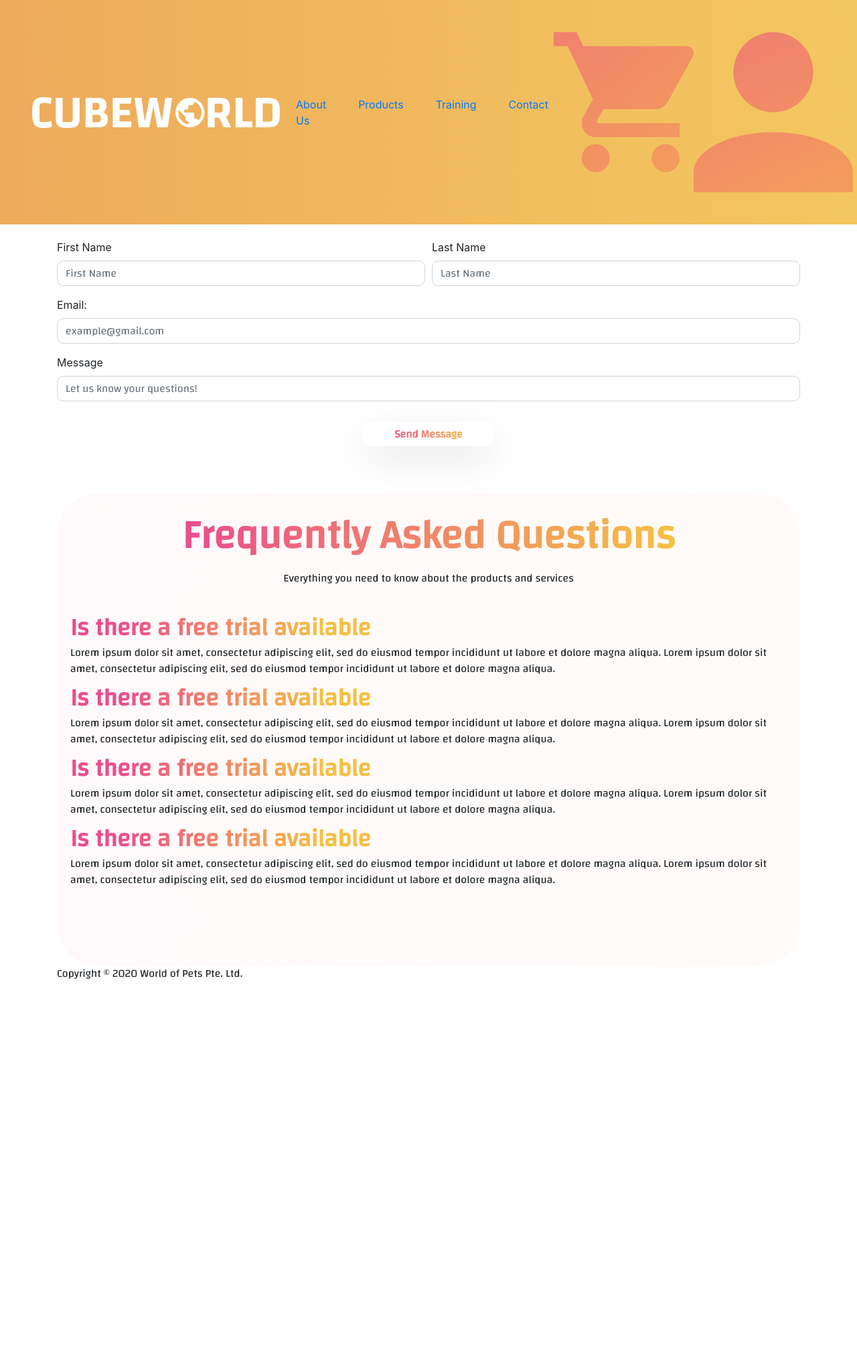
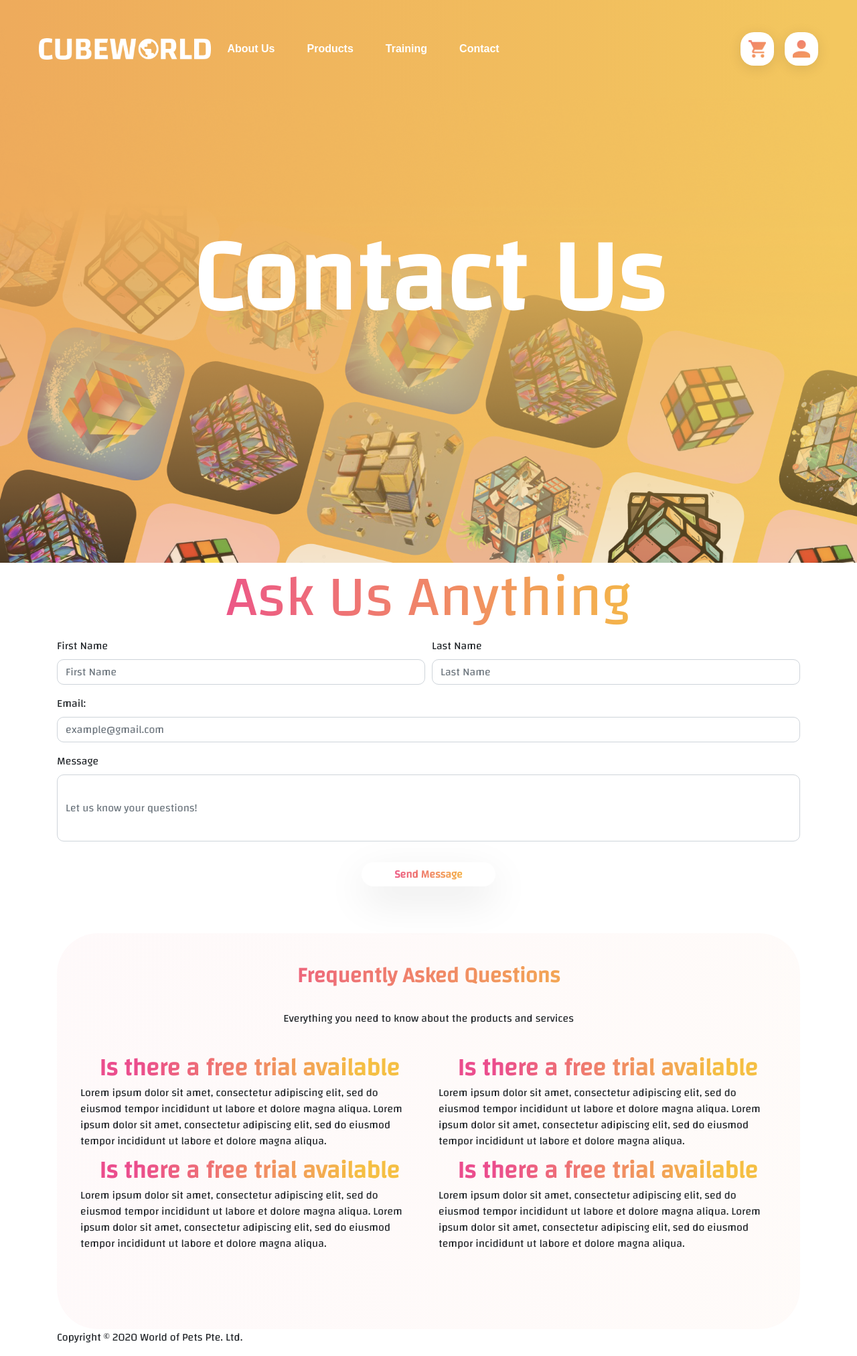
Before and after one commit to y1xing/IN1005-Group-3-Assignment, a PHP site: page /contact.php in a window 1280 px wide. Shown: the whole page at 67% size. Before the commit the page ends 1461 px from the top, so only its background shows below. Run offline with PHP 8.4, Linux system fonts and the light colour scheme; data that the repository does not hold is empty.

Commit message:
Contact us and about page

```diff
--- a/contact.php
+++ b/contact.php
@@ -16,9 +16,10 @@ Click nbfs://nbhost/SystemFileSystem/Templates/Other/html.html to edit this temp
             integrity = "sha384-6khuMg9gaYr5AxOqhkVIODVIvm9ynTT5J4V1cfthmT+emCG6yVmEZsRHdxlotUnm"
             crossorigin="anonymous">
         </script>
-        <script defer src="js/main.js">
+            <!--<script defer src="js/main.js">-->
+            <script defer src="js/nav.js">
         </script>
-        <title>World of Pets</title>
+        <title>Contact Us</title>
         <meta charset="UTF-8">
         <meta name="viewport" content="width=device-width, initial-scale=1.0">
         <link rel ="stylesheet"
@@ -27,41 +28,44 @@ Click nbfs://nbhost/SystemFileSystem/Templates/Other/html.html to edit this temp
               crossorigin="anonymous">
         <link href='https://fonts.googleapis.com/css?family=Changa' rel='stylesheet'>
         <link rel="stylesheet" href="css/contact.css" type="text/css">
+        <link rel="stylesheet" href="css/main.css" type="text/css">
     </head>
     <body>
         <?php
+            $color = "orange";
+
             include "nav.inc.php";
         ?>
+
+
         <div>
-        <header class = "jumbotron text-center bg-dark">
-            <section id ="home">
-            <h1 id="heading_title">Contact Us</h1>
-            <h2>Home of Singapore's Pet Lovers</h2>
-            </section>
-        </header>
+        <?php
+            $text = "Contact Us";
+            include "hero.inc.php";
+        ?>
         </div>
         <main class = "container">
             <div id ="pets">
                 <section>
-                    <h2 id="h2_title">Ask Us <u>Anything</u></h2>
+                    <h1 class="header">Ask Us Anything</h1>
                     <form>
                         <div class="form-row">
-                            <div class="form-group col-md-6">
-                                <label for="firstName">First Name</label>
+                            <div class="form-group col-md-6 fillform">
+                                <label for="fname">First Name</label>
                                 <input type="text" class="form-control" id="firstName" placeholder="First Name" required>
                             </div>
-                            <div class="form-group col-md-6">
-                                <label for="lastName">Last Name</label>
+                            <div class="form-group col-md-6 fillform">
+                                <label for="lname">Last Name</label>
                                 <input type="text" class="form-control" id="lastName" placeholder="Last Name">
                             </div>
                         </div>
-                        <div class = "form-group">
+                        <div class = "form-group fillform">
                             <label for ="email">Email:</label>
-                            <input class="form-control" id="email" name ="email" type ="email" placeholder="example@gmail.com">
+                            <input class="form-control" id="email" name ="email" type ="email" placeholder="example@gmail.com" required>
                         </div>
-                        <div class="form-group">
+                        <div class="form-group fillform">
                             <label for="message">Message</label>
-                            <input type="text" class="form-control" id="message" placeholder="Let us know your questions!">
+                            <input type="text" class="form-control box" id="message" placeholder="Let us know your questions!" required>
                         </div>
                         <div class="text-center">
                             <button type="submit" class="btn btn-primary">Send Message</button>
@@ -75,7 +79,7 @@ Click nbfs://nbhost/SystemFileSystem/Templates/Other/html.html to edit this temp
                     </p>
                     <div class="container">
                         <div class="row">
-                            <form class="form-inline">
+                            <div class="col">
                                 <h4>
                                     Is there a free trial available
                                 </h4>
@@ -85,6 +89,8 @@ Click nbfs://nbhost/SystemFileSystem/Templates/Other/html.html to edit this temp
                                     Lorem ipsum dolor sit amet, consectetur adipiscing elit,
                                     sed do eiusmod tempor incididunt ut labore et dolore magna aliqua.
                                 </p>
+                            </div>
+                            <div class="col">
                                 <h4>
                                     Is there a free trial available
                                 </h4>
@@ -94,6 +100,9 @@ Click nbfs://nbhost/SystemFileSystem/Templates/Other/html.html to edit this temp
                                     Lorem ipsum dolor sit amet, consectetur adipiscing elit,
                                     sed do eiusmod tempor incididunt ut labore et dolore magna aliqua.
                                 </p>
+                            </div>
+                            <div class="w-100"></div>
+                            <div class="col">
                                 <h4>
                                     Is there a free trial available
                                 </h4>
@@ -103,6 +112,8 @@ Click nbfs://nbhost/SystemFileSystem/Templates/Other/html.html to edit this temp
                                     Lorem ipsum dolor sit amet, consectetur adipiscing elit,
                                     sed do eiusmod tempor incididunt ut labore et dolore magna aliqua.
                                 </p>
+                            </div>
+                            <div class="col">
                                 <h4>
                                     Is there a free trial available
                                 </h4>
@@ -112,10 +123,9 @@ Click nbfs://nbhost/SystemFileSystem/Templates/Other/html.html to edit this temp
                                     Lorem ipsum dolor sit amet, consectetur adipiscing elit,
                                     sed do eiusmod tempor incididunt ut labore et dolore magna aliqua.
                                 </p>
-                            </form>
+                            </div>
                         </div>
                     </div>
-
                 </section>
             </div>
         </main>
--- a/css/contact.css
+++ b/css/contact.css
@@ -6,9 +6,19 @@ h1, h2, h3, h4, p {
 
     font-family: 'Changa';
     font-weight: 600;
-    font-size: 60px;
     line-height: 87px;
     text-align: center;
+    background: linear-gradient(89.97deg, #EB4D8D 16.81%, #F5BF43 83.06%);
+    -webkit-background-clip: text;
+    -webkit-text-fill-color: transparent;
+
+}
+
+.header {
+    font-family: 'Changa', sans-serif;
+    text-align: center;
+    font-size: min(6rem, calc(3vw + 3rem));
+    z-index: 2;
     background: linear-gradient(89.97deg, #EB4D8D 16.81%, #F5BF43 83.06%);
     -webkit-background-clip: text;
     -webkit-text-fill-color: transparent;
@@ -68,3 +78,11 @@ h4{
     height: 100%;
     background-color: pink;
 }
+
+.fillform{
+    font-family: 'Changa';
+}
+
+.box{
+    height: 100px;
+}
--- a/nav.inc.php
+++ b/nav.inc.php
@@ -42,7 +42,7 @@ echo "<nav class='navbar navbar-expand-lg fixed-top mx-auto p-5'
 <div class="collapse navbar-collapse" id="navbarTogglerDemo02">
     <ul class="navbar-nav mr-auto mt-2 mt-lg-0" style="gap: 2rem;">
         <li class="nav-item">
-            <a class="nav-link" href="#">About Us <span class="sr-only">(current)</span></a>
+            <a class="nav-link" href="about.php">About Us <span class="sr-only">(current)</span></a>
         </li>
         <li class="nav-item">
             <a class="nav-link" href="#">Products</a>
@@ -51,7 +51,7 @@ echo "<nav class='navbar navbar-expand-lg fixed-top mx-auto p-5'
             <a class="nav-link" href="#">Training</a>
         </li>
         <li class="nav-item">
-            <a class="nav-link" href="#">Contact</a>
+            <a class="nav-link" href="contact.php">Contact</a>
         </li>
     </ul>
     <form class="form-inline my-2 my-lg-0">
```
Also changed, not shown: about.php (+12 -9 lines), css/about.css (+9 -1 lines), nbproject/private/private.xml (+6 -7 lines), 1 other file.
